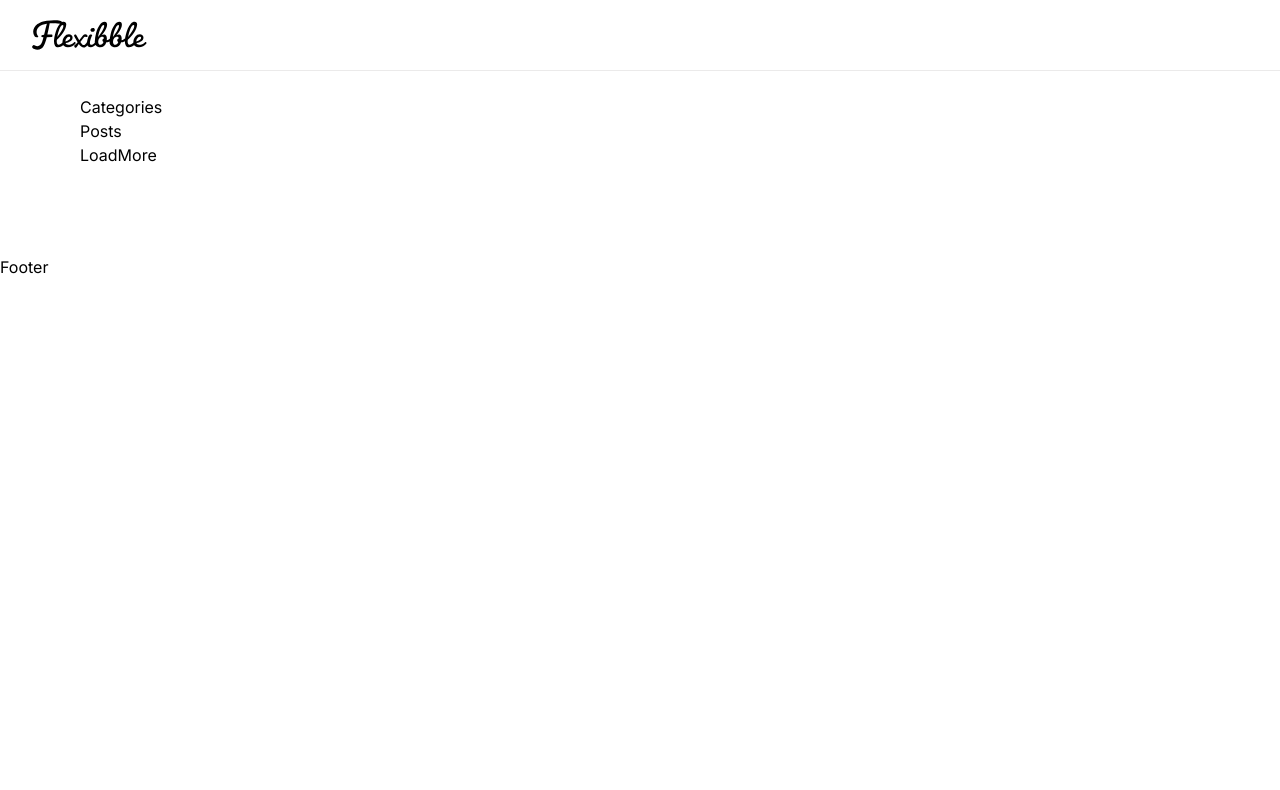
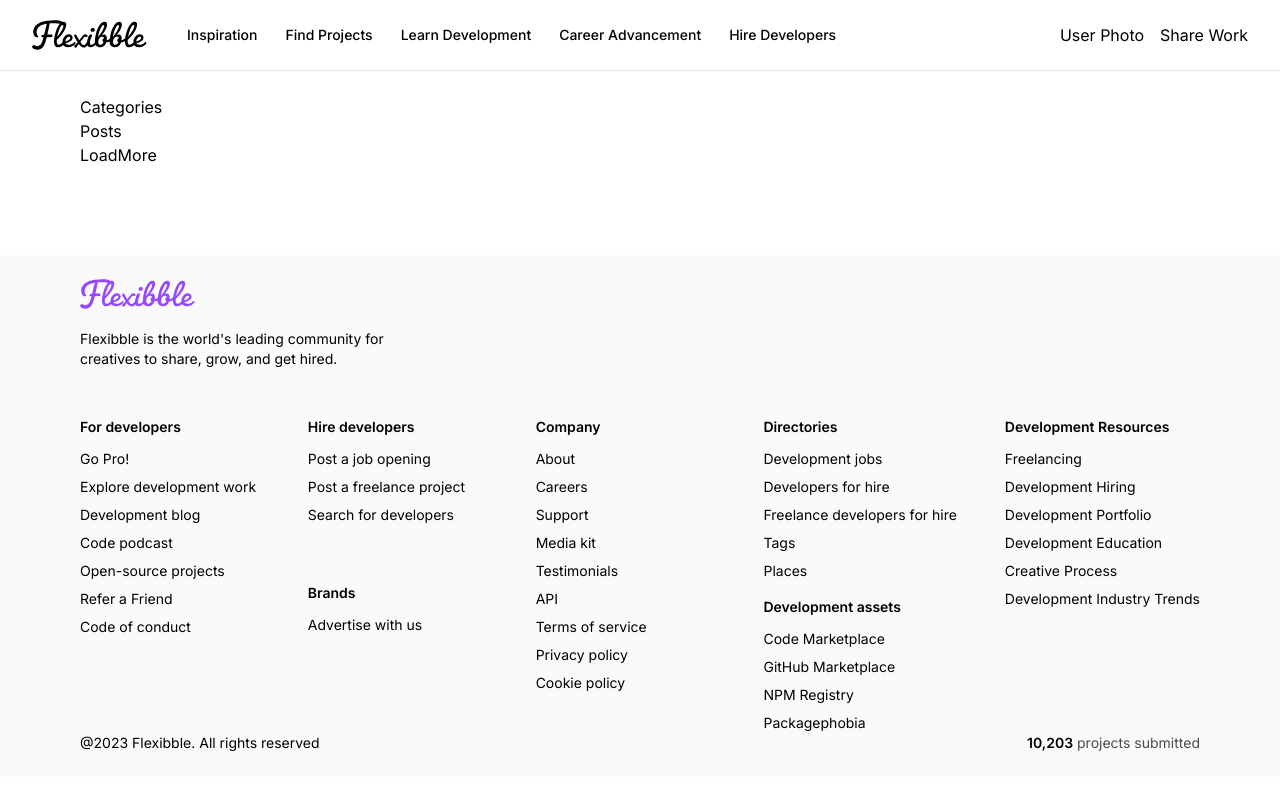
Before and after one commit to veronicaarojas/flexibble-ts-project, a Next.js app: page / in a window 1280 px wide. Shown: the top 790 px of the page. Built offline with nearby package versions, Linux system fonts and the light colour scheme.

Commit message:
complete header and footer

```diff
--- /dev/null
+++ b/app/components/AuthProviders.tsx
@@ -0,0 +1,9 @@
+import React from 'react'
+
+function AuthProviders() {
+  return (
+    <div>AuthProviders</div>
+  )
+}
+
+export default AuthProviders
--- a/app/components/Footer.tsx
+++ b/app/components/Footer.tsx
@@ -1,8 +1,75 @@
+import { footerLinks } from '@/constants'
+import Image from 'next/image'
+import Link from 'next/link'
 import React from 'react'
+
+type ColumnProps = {
+  title: string,
+  links: string[]
+}
+
+const FooterColumn = ({title, links}: ColumnProps) => (
+  <div className='footer_column'>
+    <h4 className='font-semibold'>
+      {title}
+    </h4>
+    <ul className='flex flex-col gap-2 font-normal'>
+      {links.map((link) => (
+        <Link href="/" key={link}>
+          {link}
+        </Link>
+      ))}
+    </ul>
+  </div>
+)
 
 function Footer() {
   return (
-    <div>Footer</div>
+    <footer className='flex-start footer'>
+      <div className='flex flex-col gap-12 w-full'>
+        <div className='flex items-start flex-col'>
+          <Image
+          src='/logo-purple.svg'
+          width={115}
+          height={38}
+          alt="purple logo"/>
+          <p className='text-start text-sm font-normal mt-5 max-w-xs'>
+          Flexibble is the world's leading community for creatives to share, grow, and get hired.
+          </p>
+        </div>
+        <div className='flex flex-wrap gap-12'>
+          <FooterColumn title={footerLinks[0].title}
+          links={footerLinks[0].links} />
+          <div className='flex-1 flex flex-col gap-4'>
+            <FooterColumn title={footerLinks[1].title}
+              links={footerLinks[1].links} />
+            <FooterColumn title={footerLinks[2].title}
+              links={footerLinks[2].links} />
+        </div>
+        <FooterColumn title={footerLinks[3].title}
+              links={footerLinks[3].links} />
+
+<div className='flex-1 flex flex-col gap-4'>
+            <FooterColumn title={footerLinks[4].title}
+              links={footerLinks[4].links} />
+            <FooterColumn title={footerLinks[5].title}
+              links={footerLinks[5].links} />
+        </div>
+        <FooterColumn title={footerLinks[6].title}
+              links={footerLinks[6].links} />
+        </div>
+
+      </div>
+
+      <div className='flexBetween footer_copyright'>
+        <p>@2023 Flexibble. All rights reserved</p>
+        <p className='text-gray'>
+          <span className='text-black font-semibold'>
+            10,203
+          </span> projects submitted
+        </p>
+      </div>
+    </footer>
   )
 }
 
--- a/app/components/Navbar.tsx
+++ b/app/components/Navbar.tsx
@@ -1,11 +1,14 @@
+import { NavLinks } from '@/constants'
 import Image from 'next/image'
 import Link from 'next/link'
+import AuthProviders from './AuthProviders'
 
 
 function Navbar() {
+  const session = {}
   return (
     <nav className='flexBetween navbar'>
-      <div className='flex-1 flex-start gap-10'>
+      <div className='flex-1 flexStart gap-10'>
         <Link href="/">
         <Image
         src="/logo.svg"
@@ -14,8 +17,26 @@
         alt="logo"/>
         </Link>
         <ul className='xl:flex hidden text-small gap-7'>
+          {NavLinks.map((link) => (
+            <Link href={link.href} key={link.key}>
+              {link.text}
+            </Link>
+          ))}
+        </ul>
+      </div>
 
-        </ul>
+      <div className='flexCenter gap-4'>
+            {session ? (
+              <>
+              User Photo
+
+              <Link href="/create-project">
+              Share Work
+              </Link>
+              </>
+            ) : (
+              <AuthProviders />
+            )}
       </div>
     </nav>
   )
```
